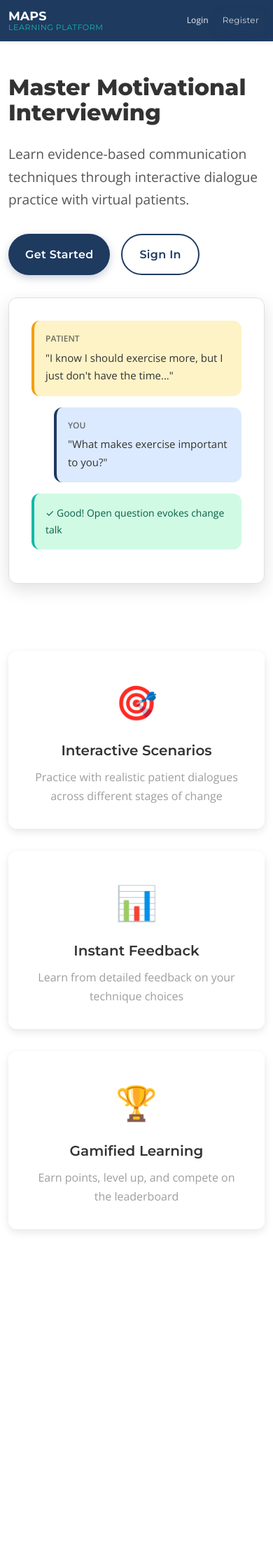
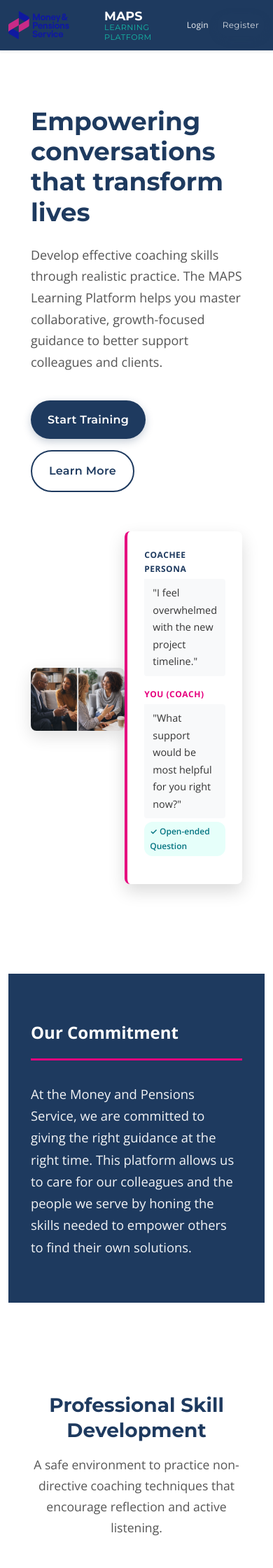
Before and after one commit to digeriuz77/2026-dojo-maps, a FastAPI app: page / in a window 390 px wide. Shown: the top 2240 px of the page at 70% size. Before the commit the page ends 1760 px from the top, so only its background shows below. Run offline with FastAPI, Linux system fonts and the light colour scheme; parts of the project's set-up code (start-up, migrations or seed data) failed here and were passed over; some libraries are stand-ins or nearby versions.

Commit message:
feat: Add professional landing page with hero section, mission banner, and features
- Add comprehensive CSS styles for landing page components including hero section, mission banner, features grid, and AI section
- Update home page JavaScript to render new professional landing layout with chat simulation overlay
- Add MAPS logo image to navbar branding
- Include responsive styles for mobile devices

```diff
--- a/static/css/style.css
+++ b/static/css/style.css
@@ -140,6 +140,12 @@ h6 {
     color: var(--secondary);
     text-transform: uppercase;
     letter-spacing: 0.5px;
+}
+
+.navbar-logo {
+    height: 40px;
+    width: auto;
+    border-radius: 4px;
 }
 
 .nav-links {
@@ -470,6 +476,280 @@ p {
 .feature-card p {
     color: var(--gray);
     margin: 0;
+}
+
+/* =====================================================
+   Professional Landing Page Styles
+   ===================================================== */
+
+.landing-page {
+    width: 100%;
+    max-width: 100%;
+    padding: 0;
+    margin: 0;
+}
+
+/* Hero Section */
+.hero-section {
+    padding: 4rem 0;
+    background-color: var(--bg-white);
+    overflow: hidden;
+}
+
+.hero-grid {
+    display: grid;
+    grid-template-columns: 1fr 1fr;
+    gap: 4rem;
+    align-items: center;
+    max-width: var(--container-width);
+    margin: 0 auto;
+    padding: 0 2rem;
+}
+
+.hero-content .hero-title {
+    font-size: 3rem;
+    color: var(--primary);
+    line-height: 1.2;
+    margin-bottom: 1.5rem;
+    font-weight: 700;
+}
+
+.hero-content .hero-subtitle {
+    font-size: 1.125rem;
+    color: var(--text-light);
+    margin-bottom: 2.5rem;
+    max-width: 500px;
+    line-height: 1.7;
+}
+
+.hero-visual {
+    position: relative;
+}
+
+.hero-image-container {
+    border-radius: 8px;
+    overflow: hidden;
+    box-shadow: var(--shadow-lg);
+    position: relative;
+}
+
+.hero-image {
+    width: 100%;
+    height: auto;
+    display: block;
+    object-fit: cover;
+}
+
+/* Chat Simulation Overlay */
+.chat-simulation {
+    position: absolute;
+    bottom: -20px;
+    left: -20px;
+    background: var(--bg-white);
+    padding: 1.5rem;
+    border-radius: 8px;
+    box-shadow: 0 10px 25px rgba(0,0,0,0.15);
+    width: 320px;
+    border-left: 4px solid #E6007E;
+}
+
+.chat-bubble {
+    margin-bottom: 1rem;
+    font-size: 0.9rem;
+}
+
+.chat-label {
+    font-size: 0.75rem;
+    font-weight: 700;
+    text-transform: uppercase;
+    letter-spacing: 0.5px;
+    margin-bottom: 4px;
+    display: block;
+}
+
+.label-coachee { color: var(--primary); }
+.label-coach { color: #E6007E; }
+
+.chat-text {
+    background: var(--bg-light);
+    padding: 8px 12px;
+    border-radius: 4px;
+    border-top-left-radius: 0;
+    display: inline-block;
+}
+
+.analysis-pill {
+    display: inline-flex;
+    align-items: center;
+    gap: 5px;
+    background-color: #e6fffa;
+    color: #047481;
+    padding: 4px 8px;
+    border-radius: 12px;
+    font-size: 0.75rem;
+    font-weight: 600;
+    margin-top: 5px;
+}
+
+/* Mission Banner */
+.mission-banner {
+    background-color: var(--primary);
+    color: var(--bg-white);
+    padding: 4rem 2rem;
+    margin: 4rem 0;
+}
+
+.mission-grid {
+    display: grid;
+    grid-template-columns: 1fr 2fr;
+    gap: 3rem;
+    max-width: var(--container-width);
+    margin: 0 auto;
+}
+
+.mission-title {
+    font-size: 2rem;
+    font-weight: 700;
+    border-bottom: 3px solid #E6007E;
+    padding-bottom: 1rem;
+    align-self: start;
+    display: inline-block;
+}
+
+.mission-text {
+    font-size: 1.15rem;
+    opacity: 0.95;
+    line-height: 1.7;
+}
+
+.mission-text p {
+    margin: 0;
+}
+
+/* Features Section */
+.features-section {
+    padding: 4rem 2rem 6rem 2rem;
+    max-width: var(--container-width);
+    margin: 0 auto;
+}
+
+.section-header {
+    text-align: center;
+    max-width: 700px;
+    margin: 0 auto 4rem auto;
+}
+
+.section-header h2 {
+    font-size: 2.25rem;
+    color: var(--primary);
+    margin-bottom: 1rem;
+}
+
+.section-header p {
+    color: var(--text-light);
+    font-size: 1.1rem;
+}
+
+.features-grid {
+    display: grid;
+    grid-template-columns: repeat(auto-fit, minmax(300px, 1fr));
+    gap: 2.5rem;
+}
+
+.features-grid .feature-card {
+    background: var(--bg-white);
+    padding: 2rem;
+    border: 1px solid var(--border);
+    border-radius: 8px;
+    transition: transform 0.3s ease, box-shadow 0.3s ease, border-color 0.3s ease;
+}
+
+.features-grid .feature-card:hover {
+    transform: translateY(-5px);
+    box-shadow: var(--shadow-lg);
+    border-color: #E6007E;
+}
+
+.features-grid .feature-icon {
+    font-size: 2.5rem;
+    margin-bottom: 1.5rem;
+    background: linear-gradient(135deg, var(--primary), #6a1b9a);
+    -webkit-background-clip: text;
+    -webkit-text-fill-color: transparent;
+    background-clip: text;
+}
+
+.features-grid .feature-card h3 {
+    color: var(--text-main);
+    margin-bottom: 1rem;
+    font-size: 1.25rem;
+}
+
+.features-grid .feature-card p {
+    color: var(--text-light);
+    font-size: 0.95rem;
+}
+
+/* AI Section */
+.ai-section {
+    background-color: var(--bg-light);
+    padding: 5rem 2rem;
+    text-align: center;
+}
+
+.ai-section h2 {
+    color: var(--primary);
+    margin-bottom: 1.5rem;
+    font-size: 2rem;
+}
+
+.ai-section p {
+    color: var(--text-light);
+    font-size: 1.1rem;
+    margin-bottom: 2rem;
+    max-width: 800px;
+    margin-left: auto;
+    margin-right: auto;
+    line-height: 1.7;
+}
+
+.tech-badge {
+    background-color: #EDE7F6;
+    color: #6a1b9a;
+    padding: 0.5rem 1rem;
+    border-radius: 50px;
+    font-weight: 600;
+    font-size: 0.85rem;
+    margin-bottom: 1.5rem;
+    display: inline-block;
+}
+
+/* Responsive Landing Page */
+@media (max-width: 768px) {
+    .hero-grid, .mission-grid {
+        grid-template-columns: 1fr;
+        gap: 2rem;
+    }
+
+    .hero-content .hero-title {
+        font-size: 2.25rem;
+    }
+
+    .chat-simulation {
+        position: relative;
+        bottom: 0;
+        left: 0;
+        margin-top: 1.5rem;
+        width: 100%;
+    }
+
+    .mission-title {
+        font-size: 1.5rem;
+    }
+
+    .section-header h2 {
+        font-size: 1.75rem;
+    }
 }
 
 /* Auth Pages */
--- a/static/js/app.js
+++ b/static/js/app.js
@@ -362,48 +362,83 @@ async function renderHome() {
 
     if (!state.user) {
         app.innerHTML = `
-            <div class="hero">
+            <div class="landing-page">
+                <!-- Hero Section -->
+                <section class="hero-section">
+                    <div class="hero-grid">
                         <div class="hero-content">
-                    <h1 class="hero-title">Master Motivational Interviewing</h1>
-                    <p class="hero-subtitle">Learn evidence-based communication techniques through interactive dialogue practice with virtual patients.</p>
+                            <h1 class="hero-title">Empowering conversations that transform lives</h1>
+                            <p class="hero-subtitle">Develop effective coaching skills through realistic practice. The MAPS Learning Platform helps you master collaborative, growth-focused guidance to better support colleagues and clients.</p>
                             <div class="hero-buttons">
-                        <a href="#" data-link="/register" class="btn btn-primary btn-lg">Get Started</a>
-                        <a href="#" data-link="/login" class="btn btn-outline btn-lg">Sign In</a>
+                                <a href="#" data-link="/register" class="btn btn-primary btn-lg">Start Training</a>
+                                <a href="#" data-link="/about" class="btn btn-outline btn-lg">Learn More</a>
                             </div>
                         </div>
                         <div class="hero-visual">
-                    <div class="conversation-preview">
-                        <div class="message patient-message">
-                            <span class="message-sender">Patient</span>
-                            "I know I should exercise more, but I just don't have the time..."
-                        </div>
-                        <div class="message practitioner-message">
-                            <span class="message-sender">You</span>
-                            "What makes exercise important to you?"
-                        </div>
-                        <div class="message feedback-message correct">
-                            ✓ Good! Open question evokes change talk
-                        </div>
-                    </div>
-                </div>
-            </div>
-
-            <div class="features">
+                            <div class="hero-image-container">
+                                <img src="/static/images/mapspeople.png" alt="Two colleagues having a supportive conversation" class="hero-image">
+                            </div>
+                            <!-- Chat Overlay -->
+                            <div class="chat-simulation">
+                                <div class="chat-bubble">
+                                    <span class="chat-label label-coachee">Coachee Persona</span>
+                                    <div class="chat-text">"I feel overwhelmed with the new project timeline."</div>
+                                </div>
+                                <div class="chat-bubble">
+                                    <span class="chat-label label-coach">You (Coach)</span>
+                                    <div class="chat-text">"What support would be most helpful for you right now?"</div>
+                                    <div class="analysis-pill">
+                                        <span>✓ Open-ended Question</span>
+                                    </div>
+                                </div>
+                            </div>
+                        </div>
+                    </div>
+                </section>
+
+                <!-- Mission Banner -->
+                <section class="mission-banner">
+                    <div class="mission-grid">
+                        <div class="mission-title">Our Commitment</div>
+                        <div class="mission-text">
+                            <p>At the Money and Pensions Service, we are committed to giving the right guidance at the right time. This platform allows us to care for our colleagues and the people we serve by honing the skills needed to empower others to find their own solutions.</p>
+                        </div>
+                    </div>
+                </section>
+
+                <!-- Features Section -->
+                <section class="features-section">
+                    <div class="section-header">
+                        <h2>Professional Skill Development</h2>
+                        <p>A safe environment to practice non-directive coaching techniques that encourage reflection and active listening.</p>
+                    </div>
+
+                    <div class="features-grid">
                         <div class="feature-card">
-                    <div class="feature-icon">🎯</div>
-                    <h3>Interactive Scenarios</h3>
-                    <p>Practice with realistic patient dialogues across different stages of change</p>
+                            <div class="feature-icon">⚡</div>
+                            <h3>AI-Powered Practice</h3>
+                            <p>Test your skills in real-time against diverse AI personas representing a range of professional backgrounds and challenges.</p>
                         </div>
                         <div class="feature-card">
                             <div class="feature-icon">📊</div>
-                    <h3>Instant Feedback</h3>
-                    <p>Learn from detailed feedback on your technique choices</p>
+                            <h3>Insightful Analytics</h3>
+                            <p>Receive immediate analysis of your conversation style. Understand your balance of questioning vs. telling to improve engagement.</p>
                         </div>
                         <div class="feature-card">
                             <div class="feature-icon">🏆</div>
                             <h3>Gamified Learning</h3>
-                    <p>Earn points, level up, and compete on the leaderboard</p>
-                </div>
+                            <p>Track your progress, earn levels, and develop consistency in your coaching practice through engaging, interactive scenarios.</p>
+                        </div>
+                    </div>
+                </section>
+
+                <!-- AI Section -->
+                <section class="ai-section">
+                    <span class="tech-badge">Powered by Advanced AI</span>
+                    <h2>Practice Makes Professional</h2>
+                    <p>Our simulated personas don't just read a script—they react to your emotional tone and choice of words. This creates opportunities to practice empathy, impartiality, and integrity without the pressure of a live environment.</p>
+                    <a href="#" data-link="/register" class="btn btn-outline">Get Started</a>
+                </section>
             </div>
         `;
     } else {
--- a/templates/index.html
+++ b/templates/index.html
@@ -16,6 +16,7 @@
     <nav class="navbar">
         <div class="container">
             <a href="#" class="navbar-brand" data-link>
+                <img src="/static/images/maps-logo.svg" alt="MAPS Logo" class="navbar-logo">
                 <div class="logo-text">
                     <span class="logo-title">MAPS</span>
                     <span class="logo-subtitle">Learning Platform</span>
```
Lines whose indentation alone changed are shown as unchanged.
